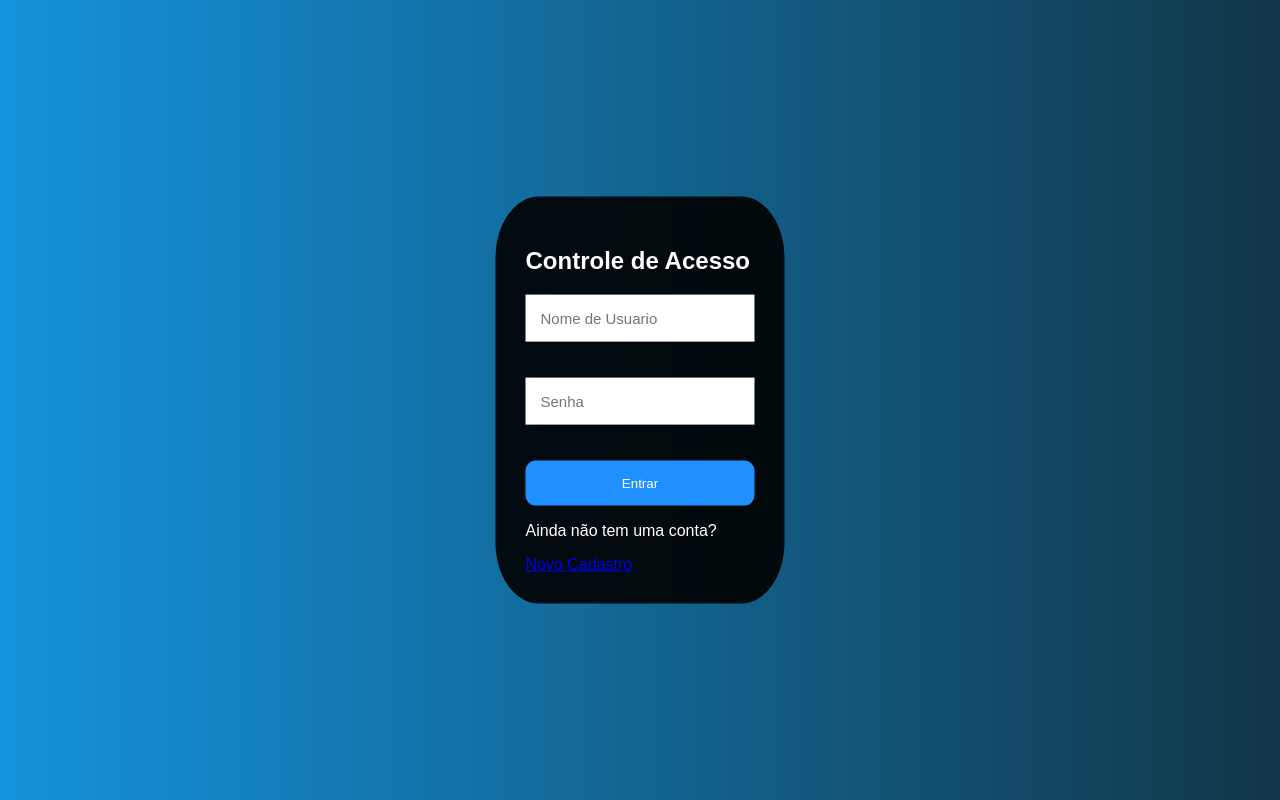
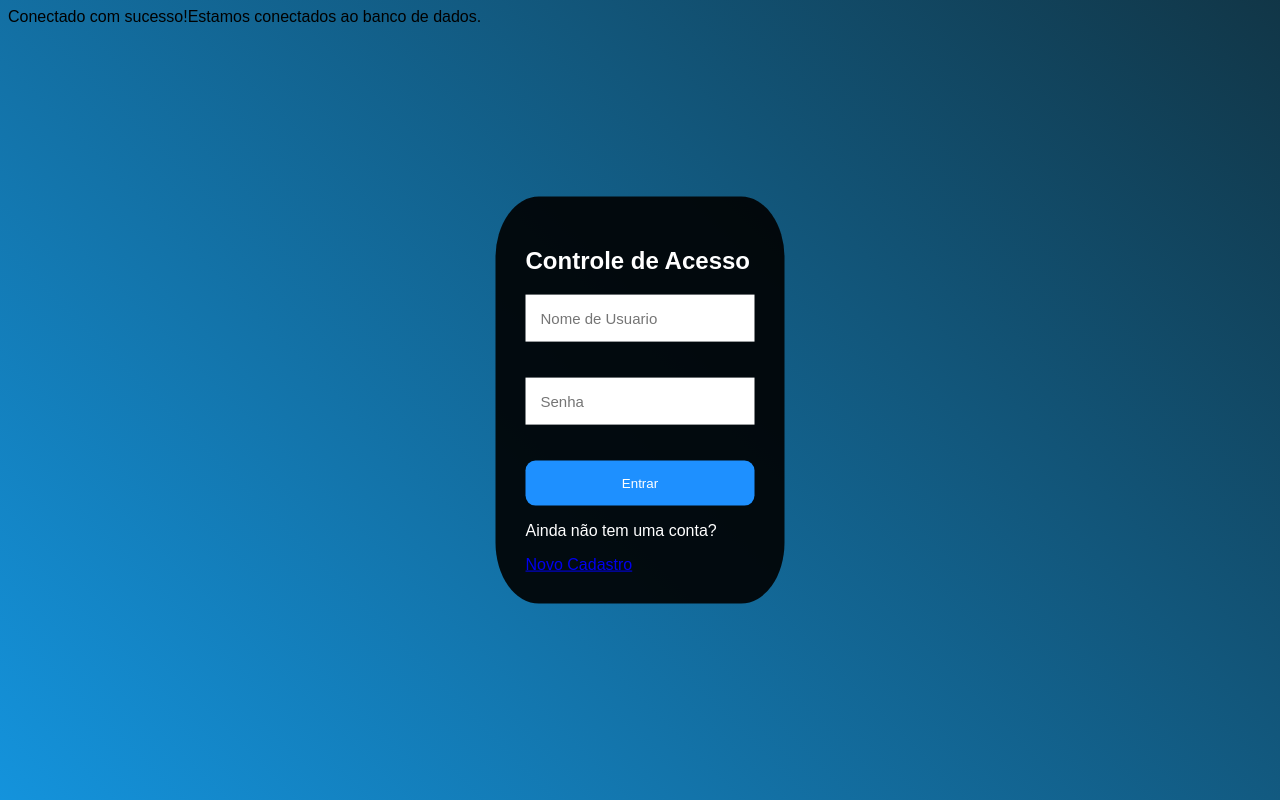
Before and after one commit to testinhaGpe/TCC, a PHP site: page / in a window 1280 px wide. Run offline with PHP 8.4, Linux system fonts and the light colour scheme.

Commit message:
mudei doc , para ter acesso ao banco

```diff
--- a/conexao.php
+++ b/conexao.php
@@ -1,14 +1,16 @@
 <?php
 $servername = "localhost"; // Endereço do servidor
 $username = "root"; // Nome de usuário do banco de dados
-$password = ""; // Senha do banco de dados
+$password = "psilva09"; // Senha do banco de dados
 $dbname = "controleacesso_sql"; // Nome do banco de dados
 
 // Criar a conexão
 $conn = new mysqli($servername, $username, $password, $dbname);
 
-// Verificar a conexão
+// Verifica a conexão
 if ($conn->connect_error) {
-    die("Conexão falhou: " . $conn->connect_error);
+    die("Falha na conexão: " . $conn->connect_error);
+} else {
+    echo "Conectado com sucesso!";
 }
 ?>
--- a/index.php
+++ b/index.php
@@ -1,4 +1,16 @@
 <?php
+
+// Incluir o arquivo de conexão
+include 'conexao.php';
+
+// Verificar se a conexão foi bem-sucedida e começar a trabalhar com o banco de dados
+if ($conn) {
+    echo "Estamos conectados ao banco de dados.";
+    // Aqui você pode realizar suas operações como consultas e inserções
+} else {
+    echo "Falha ao conectar.";
+}
+
 session_start();
 if (isset($_SESSION['idUsuario'])) {
     header('Location: dashboard.php');
```
